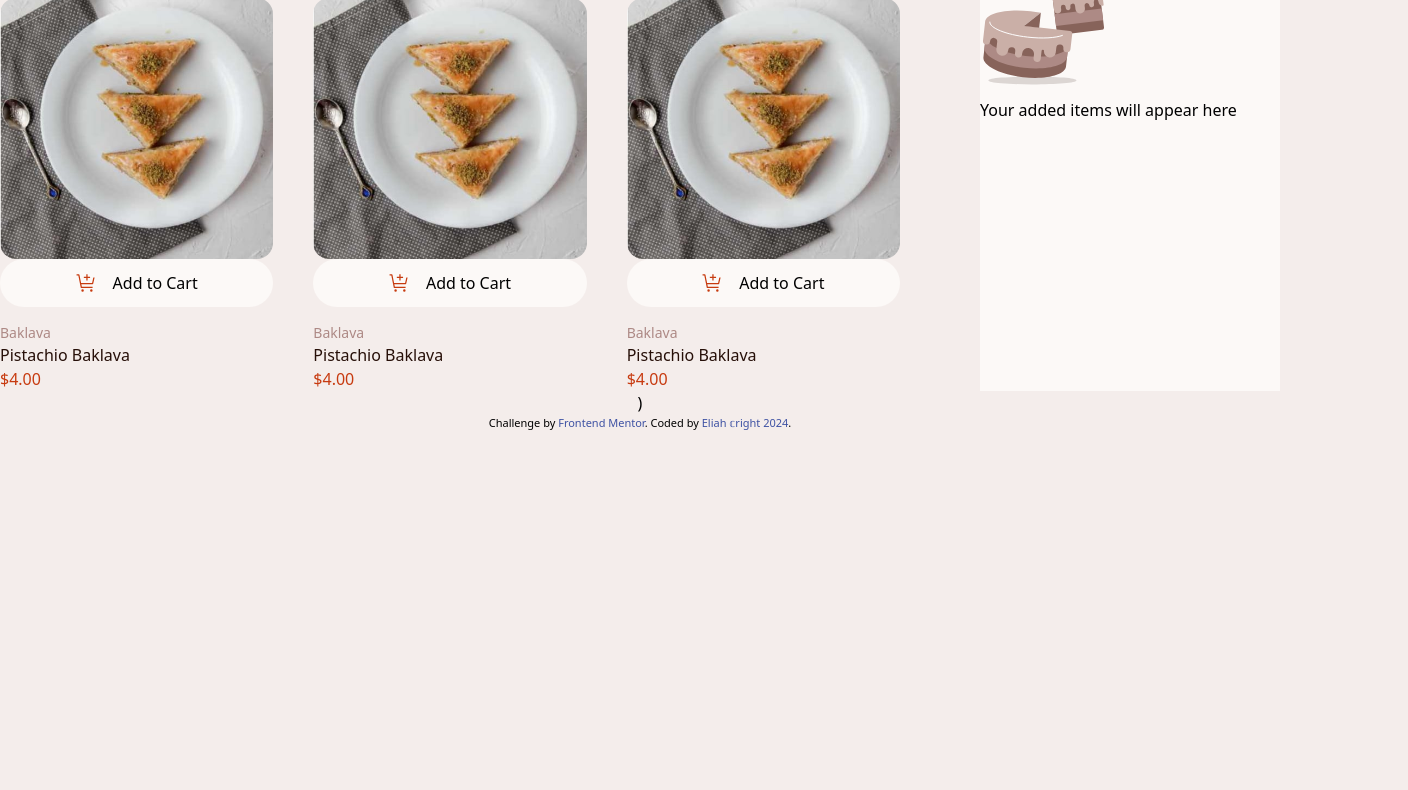
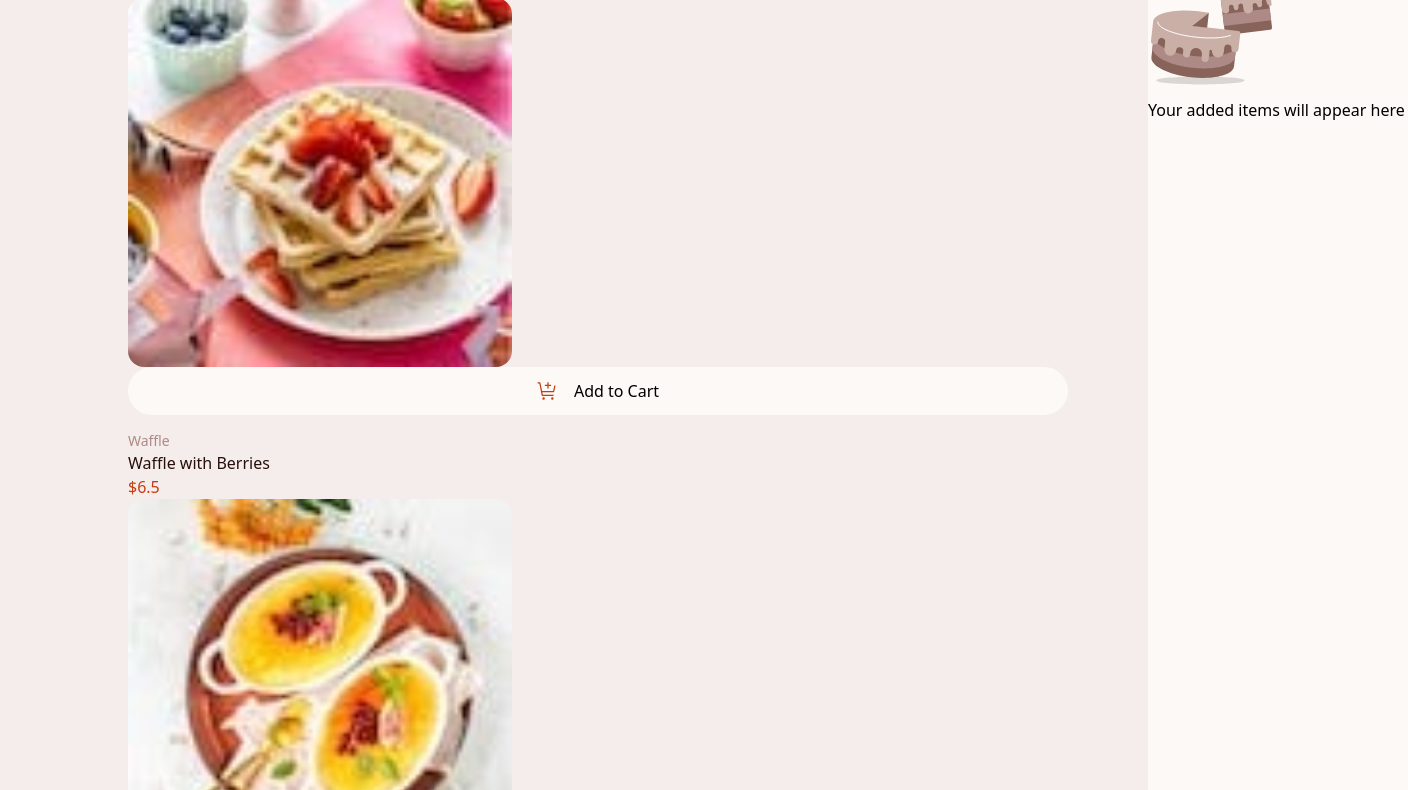
Before and after one commit to okedo01/product-list-with-cart-okedo01, a website: page public/index.html in a window 1280 px wide. Shown: the part 134-924 px from the top of the page, 1408 px wide, since content can reach past the window. Before the commit the page ends 800 px from the top, so only its background shows below. Drawn offline with Linux system fonts and the light colour scheme.

Commit message:
adding data dynamically using javascript

```diff
--- a/public/index.html
+++ b/public/index.html
@@ -2,27 +2,26 @@
 <html lang="en">
 <head>
   <meta charset="UTF-8">
-  <meta name="viewport" content="width=device-width, initial-scale=1.0"> <!-- displays site properly based on user's device -->
+  <meta name="viewport" content="width=device-width, initial-scale=1.0">
 
   <link rel="icon" type="image/png" sizes="32x32" href="./assets/images/favicon-32x32.png">
   <link rel="stylesheet" href="./styles.css">
 
   <title>Frontend Mentor | Product list with cart</title>
 
-  <!-- Feel free to remove these styles or customise in your own stylesheet 👍 -->
   <style>
     .attribution { font-size: 11px; text-align: center; }
     .attribution a { color: hsl(228, 45%, 44%); }
   </style>
 </head>
-<body class="bg-rose100 grid place-items-center w-full my-20 mx-auto">
+<body class="bg-rose100 grid place-items-center max-w-1400 w-full my-20 mx-32">
 
-  <div class="container flex gap-20">
-    <div class="wrapper">
+  <div class="container grid grid-cols-4 gap-20">
+    <div class="wrapper w-full col-span-3">
       <h1 class="mb-4 text-3xl text-rose900 bold">Desserts</h1>
-      <div class="list-items grid grid-cols-3 gap-10 max-w-6xl w-full">
+      <div class="list-items w-full">
         <div class="">
-            <img src="./assets/images/image-baklava-desktop.jpg" alt="Baklava" class="relative rounded-2xl">
+            <img src="./assets/images/image-baklava-desktop.jpg" alt="Baklava" class="relative rounded-2xl w-96">
           <div class="add-to-cart flex justify-center items-center gap-4 bg-rose50 rounded-3xl px-7 py-3">
             <img src="./assets/images/icon-add-to-cart.svg" alt="add-to-cart">
             <div>Add to Cart</div>
@@ -34,35 +33,10 @@
           </div>
         </div>
 
-        <div>
-            <img src="./assets/images/image-baklava-desktop.jpg" alt="Baklava" class="rounded-2xl">
-          <div class="add-to-cart flex justify-center items-center gap-4 bg-rose50 rounded-3xl px-7 py-3">
-            <img src="./assets/images/icon-add-to-cart.svg" alt="add-to-cart">
-            <div>Add to Cart</div>
-          </div>
-          <div class="mt-4">
-            <h4 class="text-rose400 text-sm">Baklava</h4>
-            <p class="text-rose900">Pistachio Baklava</p>
-            <div class="text-primary">$4.00</div>
-          </div>
-        </div>
-
-        <div>
-            <img src="./assets/images/image-baklava-desktop.jpg" alt="Baklava" class="rounded-2xl">
-          <div class="add-to-cart flex justify-center items-center gap-4 bg-rose50 rounded-3xl px-7 py-3">
-            <img src="./assets/images/icon-add-to-cart.svg" alt="add-to-cart">
-            <div>Add to Cart</div>
-          </div>
-          <div class="mt-4">
-            <h4 class="text-rose400 text-sm">Baklava</h4>
-            <p class="text-rose900">Pistachio Baklava</p>
-            <div class="text-primary">$4.00</div>
-          </div>
-        </div>
       </div>
     </div>
 
-    <div class="cart bg-rose50 w-96">
+    <div class="cart bg-rose50 col-span-1">
       <div class="cart-empty">
         <h3>Your cart <span id="quantity">(0)</span></h3>
         <img src="./assets/images/illustration-empty-cart.svg" alt="cart-empty">
@@ -94,59 +68,9 @@
     </div>
   </div>
 
-  <!-- Desserts
-
-  Waffle with Berries
-  Waffle
-  6.50
-  Add to Cart
-
-  Vanilla Bean Crème Brûlée
-  Crème Brûlée
-  7.00
-  Add to Cart
-
-  Macaron Mix of Five
-  Macaron
-  8.00
-  Add to Cart
-
-  Classic Tiramisu
-  Tiramisu
-  5.50
-  Add to Cart
-
-  Pistachio Baklava
-  Baklava
-  4.00
-  Add to Cart
-
-  Lemon Meringue Pie
-  Pie
-  5.00
-  Add to Cart
-
-  Red Velvet Cake
-  Cake
-  4.50
-  Add to Cart
-
-  Salted Caramel Brownie
-  Brownie
-  4.50
-  Add to Cart
-
-  Vanilla Panna Cotta
-  Panna Cotta
-  6.50
-  Add to Cart
-
-  Your Cart (<!-- Quantity -->)
-  <!-- Your added items will appear here  -->
-
   <footer class="attribution">
     Challenge by <a href="https://www.frontendmentor.io?ref=challenge">Frontend Mentor</a>.
-    Coded by <a href="https://github.com/okedo01">Eliah &copf;right <span id="year"></span></a>.
+    Coded by <a href="https://github.com/okedo01" target="_blank">Eliah &copf;right <span id="year"></span></a>.
   </footer>
   <script>
     const getYear = () => {
@@ -157,5 +81,6 @@
     }
     getYear();
   </script>
+  <script src="./sandbox.js"></script>
 </body>
 </html>
--- a/public/sandbox.js
+++ b/public/sandbox.js
@@ -0,0 +1,50 @@
+const listItemsHTML = document.querySelector('.list-items');
+let listItems = [];
+
+const addDataToHTML = (data) => {
+    listItemsHTML.innerHTML = '';
+    if(listItems.length > 1) {
+        listItems.forEach(item => {
+            const listDiv = document.createElement('div')
+            listDiv.classList.add('list-items');
+
+            listDiv.innerHTML = `
+
+                <img src="./${item.image.thumbnail}" alt="Baklava" class="w-96 rounded-2xl">
+                <div class="add-to-cart flex justify-center items-center gap-4 bg-rose50 rounded-3xl px-7 py-3 cursor-pointer">
+                    <img src="./assets/images/icon-add-to-cart.svg" alt="add-to-cart">
+                    <div>Add to Cart</div>
+                </div>
+                <div class="mt-4">
+                    <h4 class="text-rose400 text-sm">${item.category}</h4>
+                    <p class="text-rose900">${item.name}</p>
+                    <div class="text-primary">$${item.price}</div>
+                </div>
+
+            `
+            listItemsHTML.appendChild(listDiv)
+
+        })
+
+
+    }
+}
+
+const getData = () => {
+    fetch('./data/data.json')
+        .then(res => {
+            if(!res.ok) {
+                throw new Error(`HTTP error! Status: ${res.status}`)
+            }
+            return res.json();
+
+        })
+        .then(data => {
+            listItems = data
+            addDataToHTML(data);
+        })
+        .catch(err => {
+            alert(err.message);
+        })
+}
+getData();
--- a/tailwind.config.js
+++ b/tailwind.config.js
@@ -3,6 +3,13 @@ module.exports = {
   content: ["./public/**/*.{html,js}"],
   theme: {
     extend: {
+      maxWidth: {
+        1400: '1400px'
+      },
+      width: {
+        1000: '1000px',
+        400: '400px'
+      },
       colors: {
         primary: 'hsl(14, 86%, 42%)',
         secondary: 'hsl(159, 69%, 38%)',
```
Also changed, not shown: public/data/data.json (renamed from src/data/data.json), public/styles.css.
